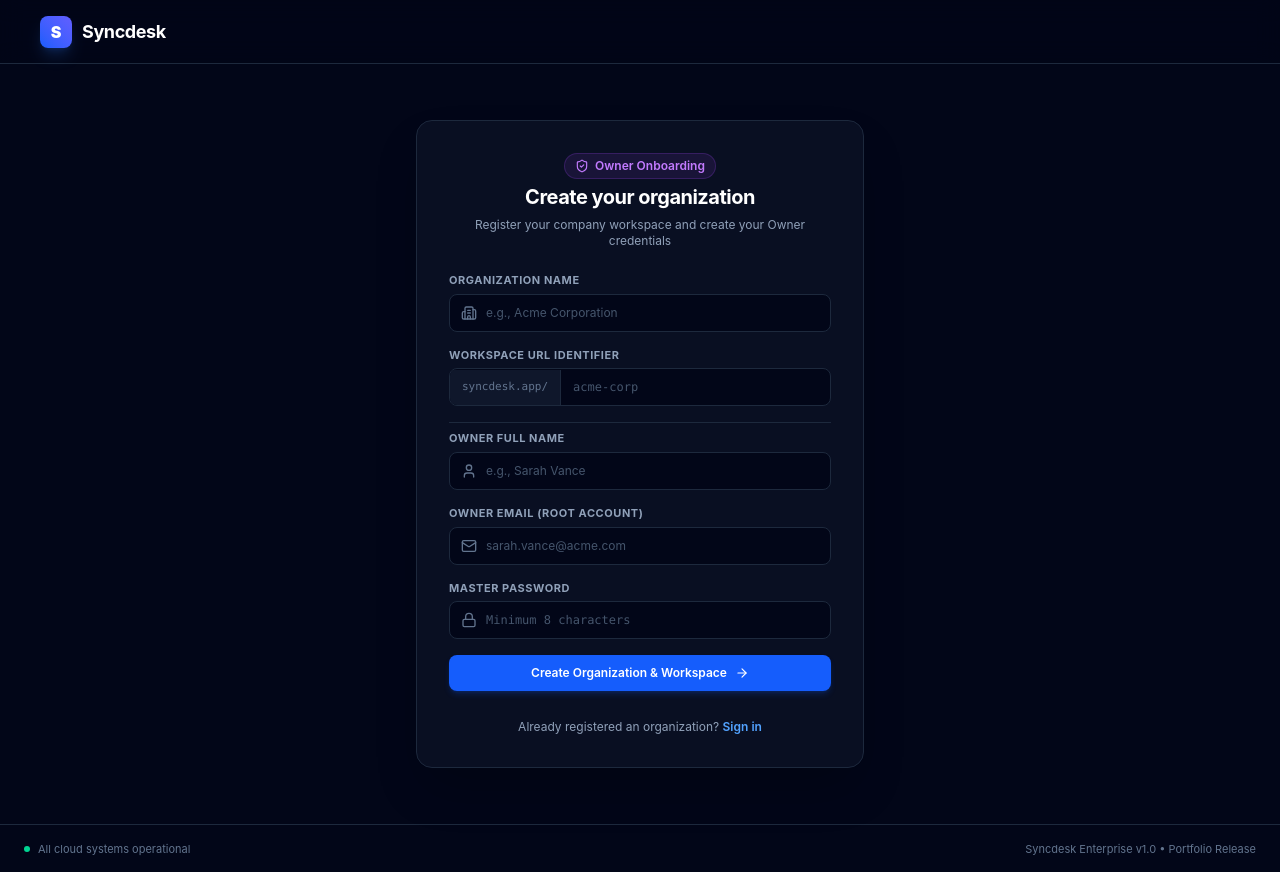
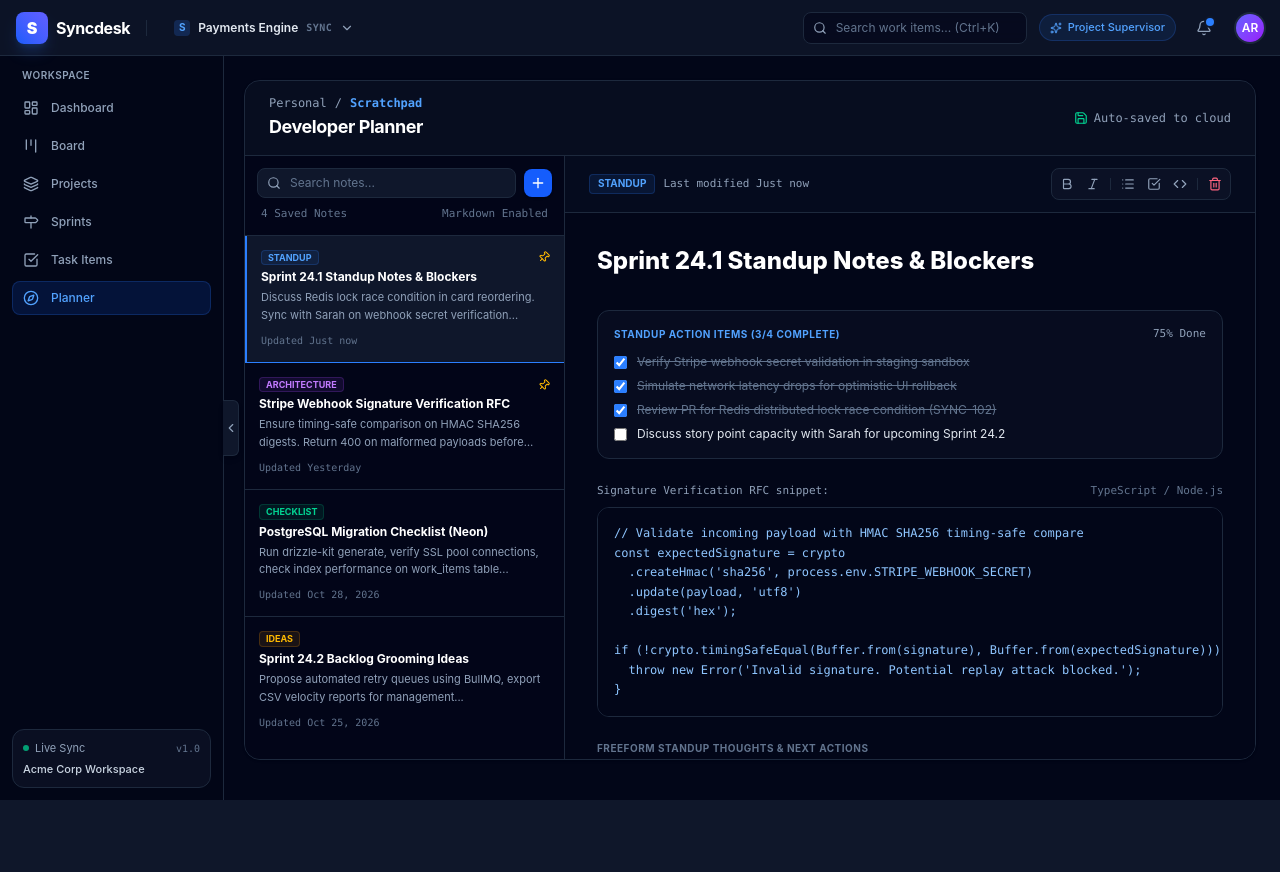
Before and after one commit to MrRam-X/syncdesk, a React (Vite) app in the folder client/: page /planner in a window 1280 px wide. After the commit the page ends 800 px from the top, so only its background shows below. Built offline with nearby package versions, Linux system fonts and the light colour scheme.

Commit message:
feat: basic router setup for all page routes added

```diff
--- a/client/package.json
+++ b/client/package.json
@@ -16,6 +16,7 @@
     "lucide-react": "^1.69.0",
     "react": "^19.3.1",
     "react-dom": "^19.3.1",
+    "react-router-dom": "^7.18.5",
     "sonner": "^2.0.8",
     "tailwind-merge": "^3.7.0"
   },
--- a/client/src/App.tsx
+++ b/client/src/App.tsx
@@ -1,8 +1,48 @@
-import RegisterPage from "./pages/RegisterPage";
+import { type FC } from 'react';
+import { BrowserRouter, Routes, Route, Navigate } from 'react-router-dom';
+import { Toaster } from 'sonner';
 
-export default function App() {
+// Page Controllers
+import DashboardPage from '@/pages/DashboardPage';
+import BoardPage from '@/pages/BoardPage';
+import ProjectsPage from '@/pages/ProjectsPage';
+import SprintsPage from '@/pages/SprintsPage';
+import TasksPage from '@/pages/TasksPage';
+import PlannerPage from '@/pages/PlannerPage';
+import EmployeesPage from '@/pages/EmployeesPage';
+import AdminOrgsPage from '@/pages/AdminOrgsPage';
+import LoginPage from '@/pages/LoginPage';
+import RegisterPage from '@/pages/RegisterPage';
 
+const App: FC = () => {
   return (
-    <RegisterPage />
+    <BrowserRouter>
+      <Routes>
+        {/* Core Workspace Routes */}
+        <Route path="/" element={<Navigate to="/dashboard" replace />} />
+        <Route path="/dashboard" element={<DashboardPage />} />
+        <Route path="/board" element={<BoardPage />} />
+        <Route path="/projects" element={<ProjectsPage />} />
+        <Route path="/sprints" element={<SprintsPage />} />
+        <Route path="/tasks" element={<TasksPage />} />
+        <Route path="/planner" element={<PlannerPage />} />
+
+        {/* Portals */}
+        <Route path="/employees" element={<EmployeesPage />} />
+        <Route path="/admin/orgs" element={<AdminOrgsPage />} />
+
+        {/* Authentication Routes */}
+        <Route path="/login" element={<LoginPage />} />
+        <Route path="/register" element={<RegisterPage />} />
+
+        {/* Fallback */}
+        <Route path="*" element={<Navigate to="/dashboard" replace />} />
+      </Routes>
+
+      {/* Global Stacked Toaster */}
+      <Toaster richColors position="bottom-right" theme="dark" />
+    </BrowserRouter>
   );
-}
+};
+
+export default App;
--- a/client/src/components/layout/AppShell.tsx
+++ b/client/src/components/layout/AppShell.tsx
@@ -1,6 +1,6 @@
 import { useState, type ReactNode } from "react";
 import { Navbar, type ProjectOption } from "./Navbar";
-import { Sidebar, type NavItem } from "./Sidebar";
+import Sidebar, { type NavItem } from "./Sidebar";
 
 interface AppShellProps {
   children: ReactNode;
@@ -18,8 +18,6 @@ const defaultProject: ProjectOption = {
 
 const AppShell = ({
   children,
-  currentNav,
-  onNavChange,
   currentProject = defaultProject,
   onSelectProject = () => {},
 }: AppShellProps) => {
@@ -38,8 +36,6 @@ const AppShell = ({
         <Sidebar
           isCollapsed={isSidebarCollapsed}
           onToggleCollapse={() => setIsSidebarCollapsed(!isSidebarCollapsed)}
-          currentNav={currentNav}
-          onNavChange={onNavChange}
         />
 
         {/* Main Canvas with the pl-5 breathing gutter */}
--- a/client/src/components/layout/Sidebar.tsx
+++ b/client/src/components/layout/Sidebar.tsx
@@ -1,3 +1,5 @@
+import { type FC } from "react";
+import { useNavigate, useLocation } from "react-router-dom";
 import {
   LayoutDashboard,
   Kanban,
@@ -20,31 +22,40 @@ export type NavItem =
 interface SidebarProps {
   isCollapsed: boolean;
   onToggleCollapse: () => void;
-  currentNav: NavItem;
-  onNavChange: (nav: NavItem) => void;
   workspaceName?: string;
 }
 
 const navItems: {
   id: NavItem;
   label: string;
+  path: string;
   icon: React.ComponentType<{ className?: string }>;
 }[] = [
-  { id: "dashboard", label: "Dashboard", icon: LayoutDashboard },
-  { id: "board", label: "Board", icon: Kanban },
-  { id: "projects", label: "Projects", icon: Layers },
-  { id: "sprints", label: "Sprints", icon: Milestone },
-  { id: "tasks", label: "Task Items", icon: CheckSquare },
-  { id: "planner", label: "Planner", icon: Compass },
+  {
+    id: "dashboard",
+    label: "Dashboard",
+    path: "/dashboard",
+    icon: LayoutDashboard,
+  },
+  { id: "board", label: "Board", path: "/board", icon: Kanban },
+  { id: "projects", label: "Projects", path: "/projects", icon: Layers },
+  { id: "sprints", label: "Sprints", path: "/sprints", icon: Milestone },
+  { id: "tasks", label: "Task Items", path: "/tasks", icon: CheckSquare },
+  { id: "planner", label: "Planner", path: "/planner", icon: Compass },
 ];
 
-export function Sidebar({
+const Sidebar: FC<SidebarProps> = ({
   isCollapsed,
   onToggleCollapse,
-  currentNav,
-  onNavChange,
   workspaceName = "Acme Corp Workspace",
-}: SidebarProps) {
+}) => {
+  const navigate = useNavigate();
+  const location = useLocation();
+
+  const handleNavClick = (path: string) => {
+    navigate(path);
+  };
+
   return (
     <aside
       className={`border-r border-slate-800 bg-slate-950/70 p-3 flex flex-col justify-between shrink-0 select-none transition-all duration-300 ease-in-out relative z-20 ${
@@ -53,6 +64,7 @@ export function Sidebar({
     >
       {/* Sleek Vertical Tab Handle Fused to Border */}
       <button
+        type="button"
         onClick={onToggleCollapse}
         className="absolute left-full top-1/2 -translate-y-1/2 w-4 h-14 bg-slate-900 hover:bg-slate-800 border-y border-r border-slate-800 hover:border-slate-700 text-slate-400 hover:text-slate-200 rounded-r-md flex items-center justify-center shadow-md transition-all duration-200 z-40 cursor-pointer group"
         title={isCollapsed ? "Expand Sidebar" : "Collapse Sidebar"}
@@ -79,15 +91,19 @@ export function Sidebar({
             </div>
           </div>
 
-          {/* Navigation Links with Smooth Text Width Collapse */}
+          {/* Navigation Links */}
           <nav className="space-y-1">
             {navItems.map((item) => {
               const Icon = item.icon;
-              const isActive = currentNav === item.id;
+              const isActive =
+                location.pathname === item.path ||
+                (item.path === "/dashboard" && location.pathname === "/");
+
               return (
                 <div key={item.id} className="relative group">
                   <button
-                    onClick={() => onNavChange(item.id)}
+                    type="button"
+                    onClick={() => handleNavClick(item.path)}
                     className={`w-full flex items-center gap-3 py-2 px-2.5 rounded-lg text-xs font-medium transition-colors cursor-pointer ${
                       isActive
                         ? "bg-blue-600/15 text-blue-400 border border-blue-500/20"
@@ -142,4 +158,6 @@ export function Sidebar({
       </div>
     </aside>
   );
-}
+};
+
+export default Sidebar;
```
Also changed, not shown: client/src/pages/SprintsPage.tsx (renamed from client/src/pages/SprintPage.tsx), 1 other file (tests, documents, lock files or other folders).
